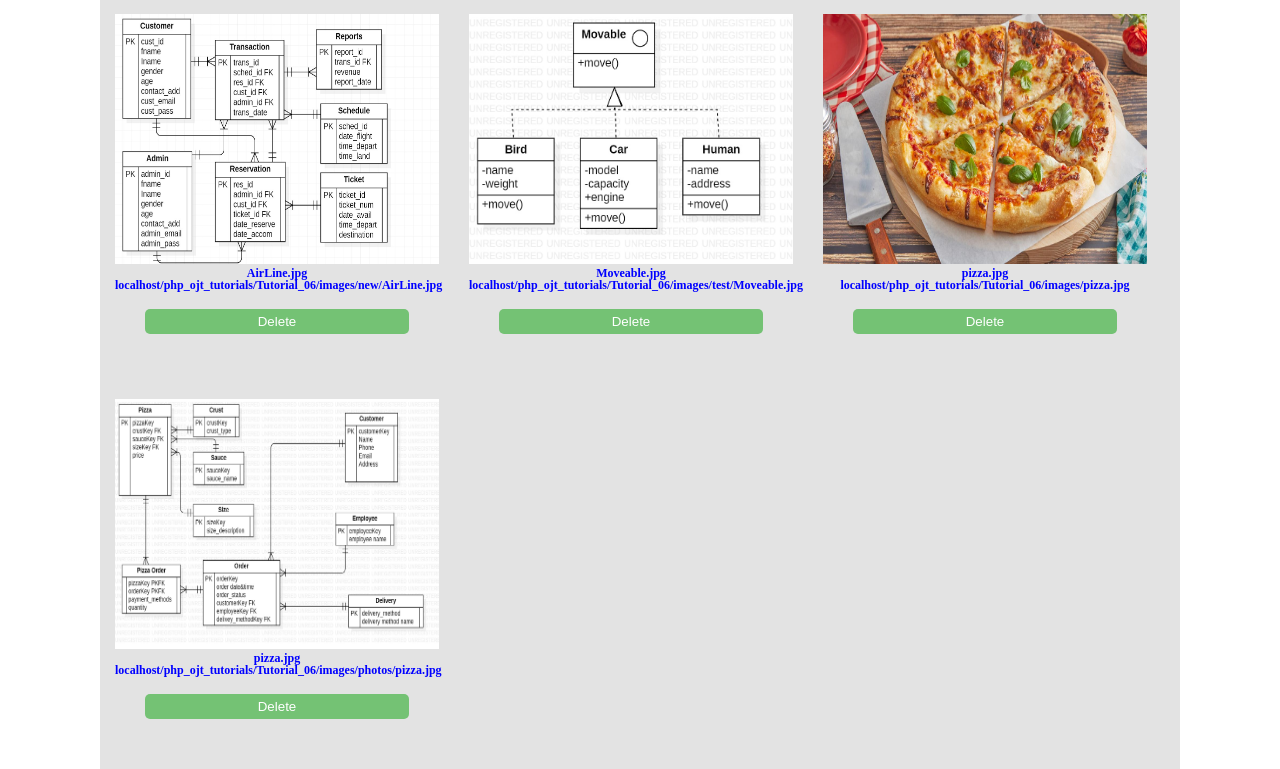
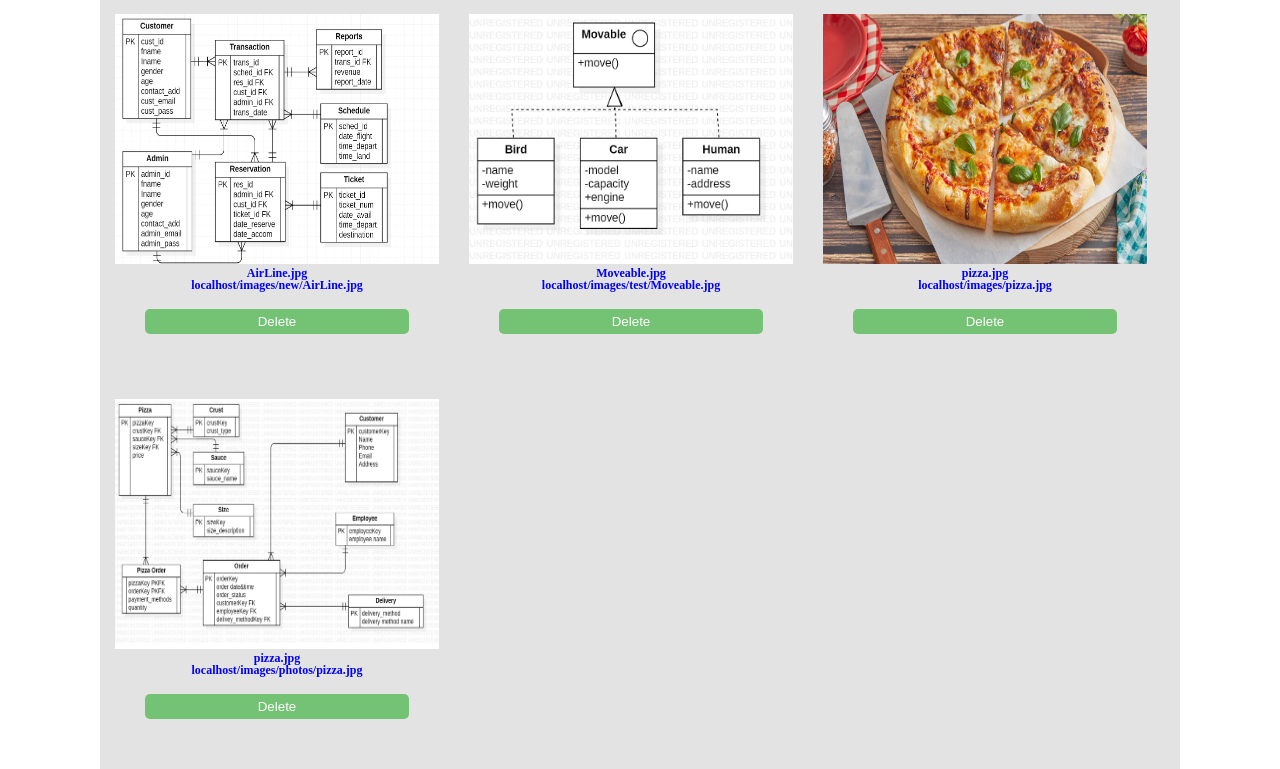
Before and after one commit to ThatKa2010/php_ojt_tutorials, a PHP site: page / in a window 1280 px wide. Shown: the part 281-1050 px from the top of the page. Run offline with PHP 8.4, Linux system fonts and the light colour scheme.

Commit message:
fix_URL_path_turorial-06_15_03_2024

```diff
--- a/Tutorial_06/index.php
+++ b/Tutorial_06/index.php
@@ -70,7 +70,7 @@
     <div class="img-con">
         <?php
         $directory = 'images/';
-        $baseUrl = "localhost/php_ojt_tutorials/Tutorial_06/";
+        $baseUrl = $_SERVER['HTTP_HOST'] . $_SERVER['REQUEST_URI'];
         // Create RecursiveDirectoryIterator
         $iterator = new RecursiveIteratorIterator(new RecursiveDirectoryIterator($directory));
 
```
